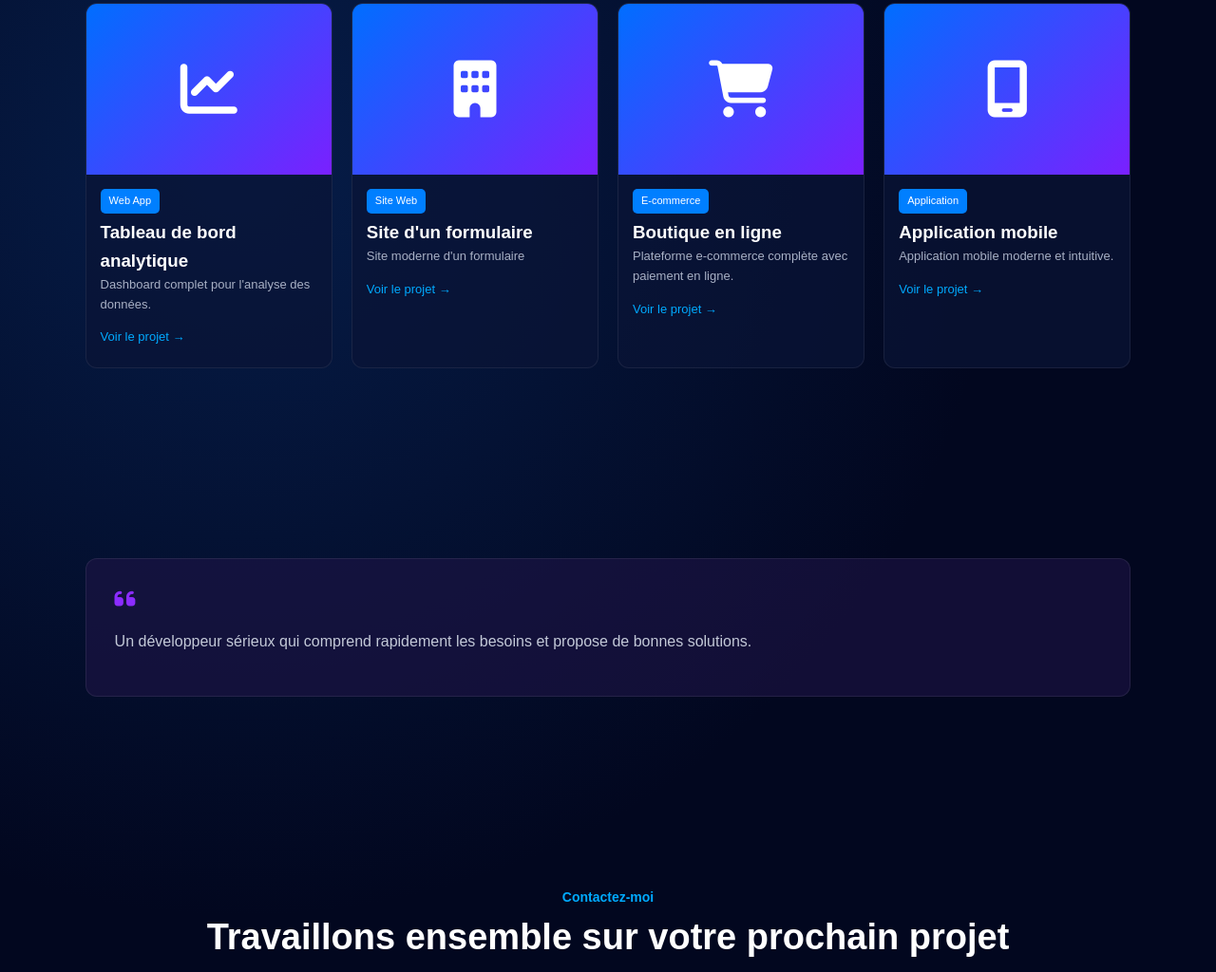
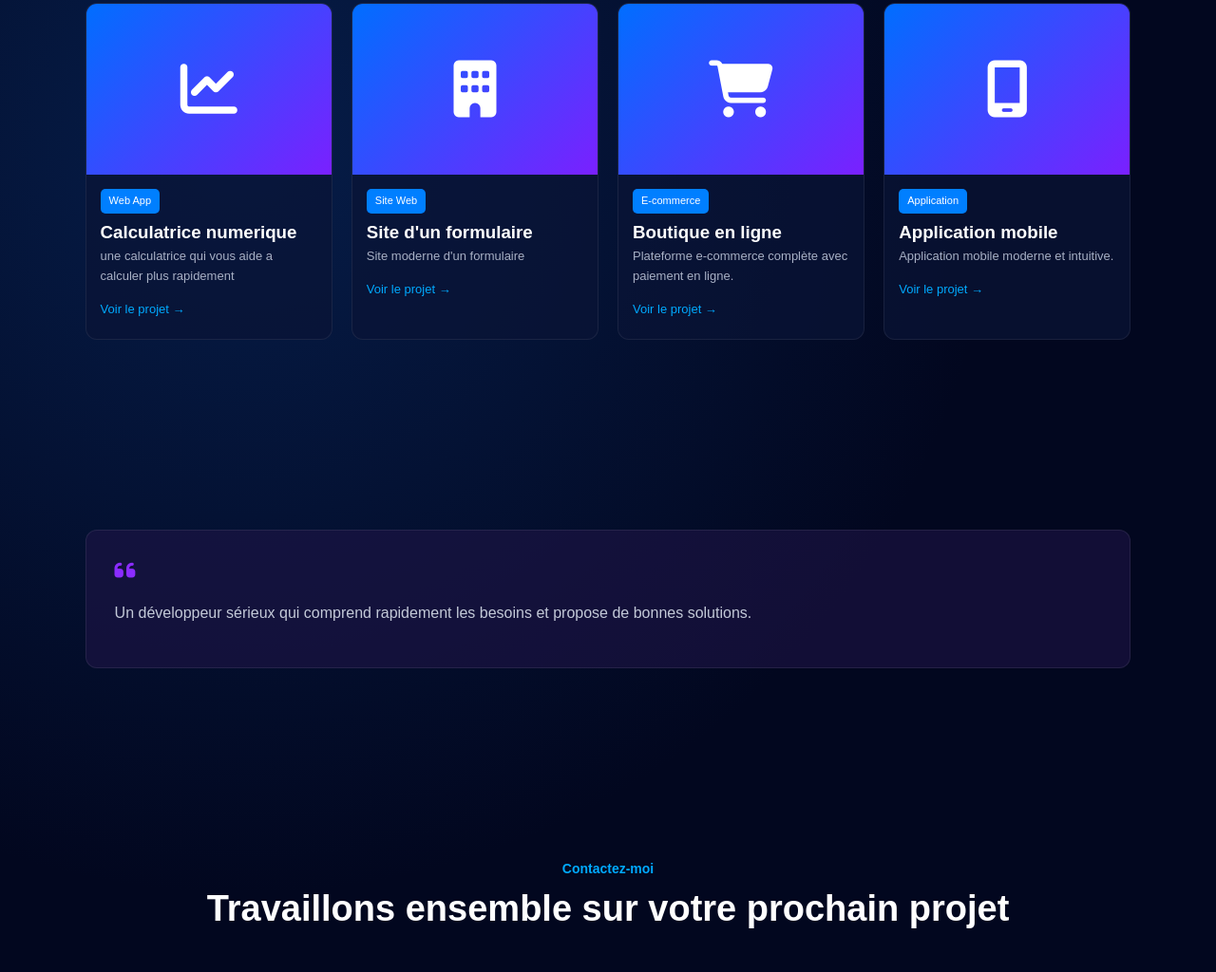
Before and after one commit to Bienvenue09/monportfolios, a plain HTML site: page index.html in a window 1280 px wide. Shown: the part 2299-3323 px from the top of the page at 95% size. Drawn offline with Linux system fonts and the light colour scheme.

Commit message:
Update index.html

```diff
--- a/index.html
+++ b/index.html
@@ -235,11 +235,10 @@
 
                 <span>Web App</span>
 
-                <h3>Tableau de bord analytique</h3>
+                <h3>Calculatrice numerique</h3>
 
                 <p>
-                    Dashboard complet pour l'analyse
-                    des données.
+                   une calculatrice qui vous aide a calculer plus rapidement
                 </p>
 
                 <a href="#">
@@ -263,7 +262,7 @@
                     Site moderne d'un formulaire
                 </p>
 
-                <a href="#">
+                <a href="https://github.com/Bienvenue09/Projet1.git">
                     Voir le projet →
                 </a>
 
```
